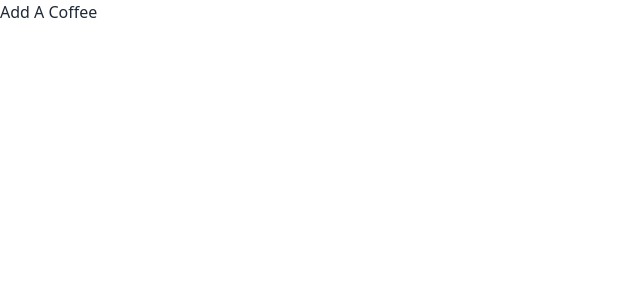
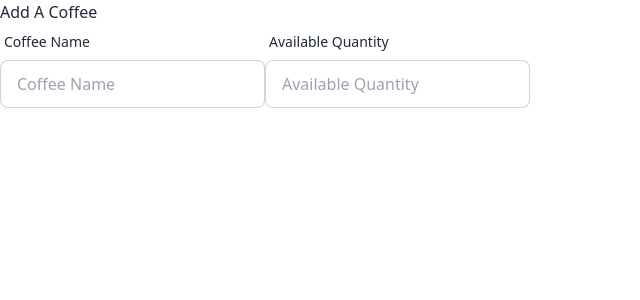
Before and after one commit to rummansaaqeb/espresso-emporium, a React (Vite) app: page /addCoffee in a window 1280 px wide. Shown: the top 300 px of the page, without its empty margins (0-640 px from the left). Built offline with nearby package versions, Linux system fonts and the light colour scheme.

Commit message:
Basic AddCoffee Form Added

```diff
--- a/src/components/AddCoffee.jsx
+++ b/src/components/AddCoffee.jsx
@@ -3,6 +3,30 @@ const AddCoffee = () => {
     return (
         <div>
             <h2>Add A Coffee</h2>
+            <form>
+                <div className="flex">
+                    <div>
+                        <div className="form-control">
+                            <label className="label">
+                                <span className="label-text">Coffee Name</span>
+                            </label>
+                            <label className="input-group">
+                                <input type="text" name="" id="" placeholder="Coffee Name" className="input input-bordered" />
+                            </label>
+                        </div>
+                    </div>
+                    <div>
+                        <div className="form-control">
+                            <label className="label">
+                                <span className="label-text">Available Quantity</span>
+                            </label>
+                            <label className="input-group">
+                                <input type="text" name="" id="" placeholder="Available Quantity" className="input input-bordered" />
+                            </label>
+                        </div>
+                    </div>
+                </div>
+            </form>
         </div>
     );
 };
```
